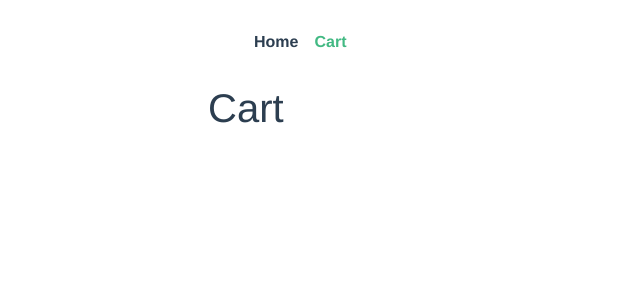
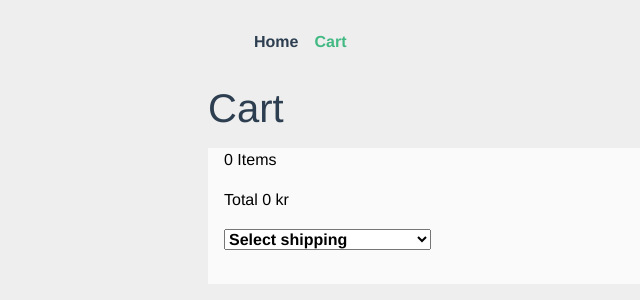
Before and after one commit to Torjustveten/Store, a Vue app in the folder online-store/: page /#/cart in a window 1280 px wide. Shown: the top 300 px of the page, without its empty margins (32-672 px from the left). Built offline with nearby package versions, Linux system fonts and the light colour scheme.

Commit message:
Cart improvements

```diff
--- a/online-store/src/store/index.js
+++ b/online-store/src/store/index.js
@@ -123,7 +123,7 @@ export default new Vuex.Store({
         },
         images: ["matebookD14-mystic-silver.png", "matebookD14-space-gray.png"]
       }
-    ]
+    ],
   },
   mutations: {
     addToCart(state, payload) {
--- a/online-store/src/views/Cart.vue
+++ b/online-store/src/views/Cart.vue
@@ -1,32 +1,129 @@
 <template>
 <div class="wrapper">
     <h1>Cart</h1>
-    <ul>
-        <li v-for="item in cartItems" :key="item.name">
-            <div>
-                <p>{{item.name}}</p>
-                <p>{{item.price}} kr</p>
+    <ul class="cart-list">
+        <li v-for="item in cartItems" :key="item.id" class="flex col cart-list__item">
+        <img class="thumbnail" :src="imagePath(item)" alt=""/>
+            <div class="flex-col cart-list__item__details">
+                <div>
+                    <p>{{item.name}}</p>
+                    <p>{{item.price}} kr</p>
+                </div>
             </div>
-            <button @click="removeFromCart(item.id)" class="btn cart-list-remove">
+            <button @click="removeFromCart(item.id)" class="btn_cart-list-remove">
                 Remove
             </button>
         </li>
     </ul>
+    <section class="total-section">
+        <ul class="total-section-list">
+            <li class="total-section_item">
+                <p>{{cartItemsCount}} Items</p>
+                <p>Total {{ItemsSubtotal}} kr</p>
+                <p class="shipping-options">
+                    <select v-model="selectedShippingOptions"
+                    class="total-section__item__label">Shipping
+                        <option disabled value="">Select shipping</option>
+                        <option v-for= "option in shippingOptionsArray"
+                        :key= "option.text"
+                        value= "option.rate">
+                        {{option.text}} - {{option.rate}}kr
+                        </option>
+                    </select>
+                </p>
+            </li>
+        </ul>
+    </section>
 </div>
 </template>
 
 <script>
 export default {
     name: 'cart',
+    data() {
+        return {
+            selectedShippingOptions: '',
+            shippingOptionsArray: [
+                {
+                text: "Next day shipping",
+                rate: 50
+                },
+                {
+                text: "One week shipping",
+                rate: 0
+                }
+             ],
+        };
+    },
     computed: {
         cartItems() {
             return this.$store.getters.cartItems
-        }
+        },
+        cartItemsCount() {
+            return this.cartItems.length;
+        },
+        ItemsSubtotal() {
+            return this.cartItems.reduce((total, item) => total + item.price, 0)
+        },
+        subtotal() {
+            if (this.selectedShippingOptions) {
+                return Number(this.ItemsSubtotal) + Number(this.selectedShippingOptions);
+            }
+            return '---';
+        },
     },
     methods: {
         removeFromCart(itemId) {
             this.$store.dispatch('removeFromCart', itemId)
-        }
-    }
+        },
+        imagePath(item) {
+        return require(`../assets/img/products/${item.images[0]}`);
+        },
+    },
 };
 </script>
+<style lang="scss">
+.cart-list {
+  width: 70%;
+  margin-right: 1rem;
+  @media only screen and (max-width: 832px) {
+    width: 100%;
+  }
+}
+.cart-list__item {
+  width: 100%;
+  border-bottom: 1px solid #2c3e50;
+}
+.cart-list__item__details {
+  flex: 2;
+  justify-content: space-between;
+  margin-left: 2rem;
+}
+.btn_cart-list-remove {
+  margin-top: .5rem;
+  &:hover {
+    color: #42b983;
+  }
+}
+.thumbnail {
+  max-width: 50px;
+  margin-top: .5rem;
+}
+.total-section {
+  background: #FAFAFA;
+  padding: 0 1rem 1rem;
+  min-width: 33%;
+}
+.total-section-list {
+  margin: 0;
+}
+.total-section__item {
+  display: flex;
+  justify-content: space-between;
+  align-items: center;
+}
+.total-section__item__label {
+  font-weight: bold;
+  margin-right: 1rem;
+}
+</style>
--- a/online-store/src/views/Home.vue
+++ b/online-store/src/views/Home.vue
@@ -8,7 +8,7 @@
           <img class="product-image" :src="imagePath(product)" alt="" />
           <p class="product-title">{{ product.name }}</p>
           <p>
-            <em>{{ product.price }} ,-</em>
+            <em>{{product.price}} ,-</em>
           </p>
           </router-link>
         </li>
@@ -41,9 +41,13 @@ export default {
     max-width: 100%;
     padding: 1rem;
     text-align: center;
-    background-color: #efece3;
   }
 }
+
+body {
+  background-color: #eeeeee;
+}
+
 .featured-items {
   padding-left: 0;
   list-style: none;
```
